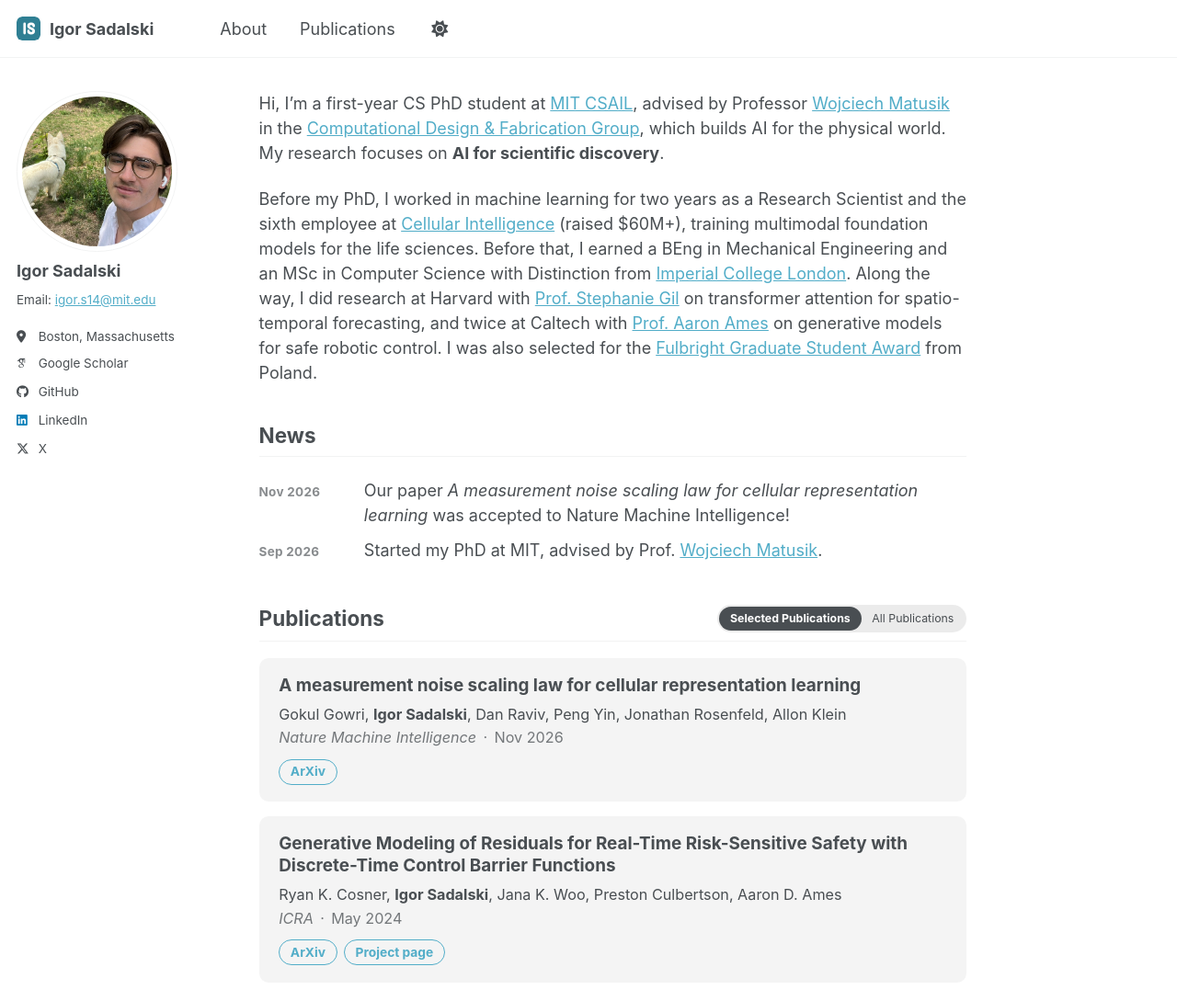
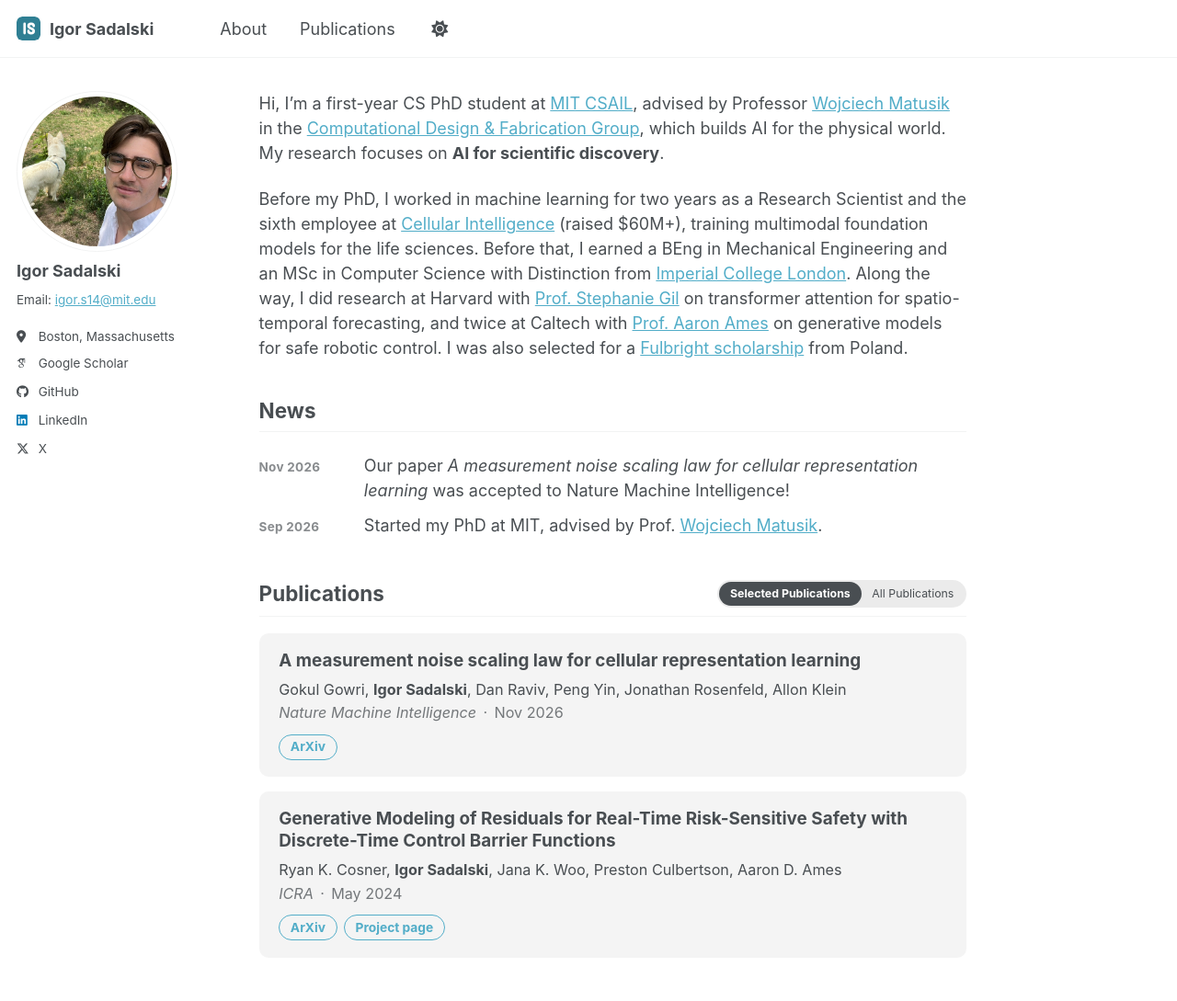
Before and after one commit to igor-sadalski/igor-sadalski.github.io, a Jekyll site: the page built from index.md, in a window 1280 px wide and 1111 px high. Shown: the top 1089 px of the window at 92% size. Built offline with Jekyll 4.4.1, drawn with Linux system fonts in a browser that asks for light colours; some web fonts are replaced; a script bundle is joined from its source files by our own code; library files that are not in the unit come from our copies.

Commit message:
Reword the Fulbright mention
Co-Authored-By: Claude Fable 5.1 <noreply@anthropic.com>

```diff
--- a/index.md
+++ b/index.md
@@ -16,7 +16,7 @@ redirect_from:
 
 Hi, I'm a first-year CS PhD student at [MIT CSAIL](https://www.csail.mit.edu/), advised by Professor [Wojciech Matusik](https://people.csail.mit.edu/wojciech/) in the [Computational Design & Fabrication Group](https://cdfg.mit.edu/), which builds AI for the physical world. My research focuses on **AI for scientific discovery**.
 
-Before my PhD, I worked in machine learning for two years as a Research Scientist and the sixth employee at [Cellular Intelligence](https://www.cellularintelligence.com/) (raised $60M+), training multimodal foundation models for the life sciences. Before that, I earned a BEng in Mechanical Engineering and an MSc in Computer Science with Distinction from [Imperial College London](https://www.imperial.ac.uk/). Along the way, I did research at Harvard with [Prof. Stephanie Gil](https://seas.harvard.edu/person/stephanie-gil) on transformer attention for spatio-temporal forecasting, and twice at Caltech with [Prof. Aaron Ames](http://ames.caltech.edu/) on generative models for safe robotic control. I was also selected for the [Fulbright Graduate Student Award](https://fulbright.edu.pl/laureates-of-the-fulbright-graduate-student-award-2025-26/) from Poland.
+Before my PhD, I worked in machine learning for two years as a Research Scientist and the sixth employee at [Cellular Intelligence](https://www.cellularintelligence.com/) (raised $60M+), training multimodal foundation models for the life sciences. Before that, I earned a BEng in Mechanical Engineering and an MSc in Computer Science with Distinction from [Imperial College London](https://www.imperial.ac.uk/). Along the way, I did research at Harvard with [Prof. Stephanie Gil](https://seas.harvard.edu/person/stephanie-gil) on transformer attention for spatio-temporal forecasting, and twice at Caltech with [Prof. Aaron Ames](http://ames.caltech.edu/) on generative models for safe robotic control. I was also selected for a [Fulbright scholarship](https://fulbright.edu.pl/laureates-of-the-fulbright-graduate-student-award-2025-26/) from Poland.
 
 </section>
 
```
